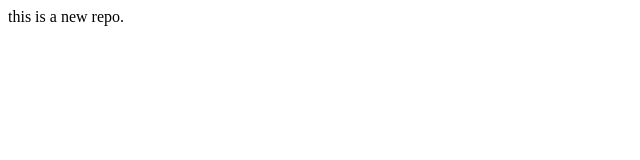
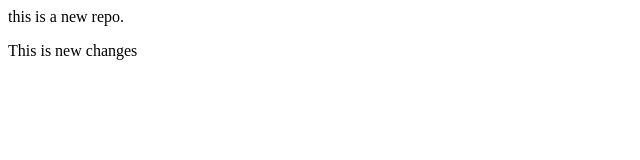
Before and after one commit to Rutikakolhapure/localrepo, a plain HTML site: page index.html in a window 1280 px wide. Shown: the whole page, without its empty margins (0-640 px from the left). Drawn offline with Linux system fonts and the light colour scheme.

Commit message:
add new feature

```diff
--- a/index.html
+++ b/index.html
@@ -1 +1,2 @@
 <p>this is a new repo.</p>
+<p>This is new changes</p>
```
